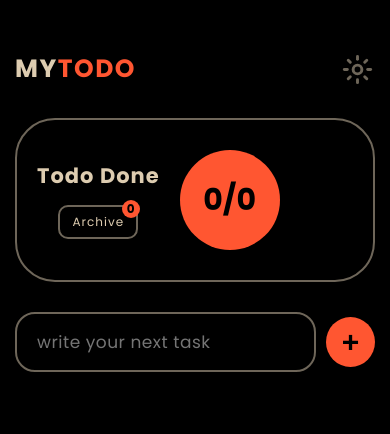
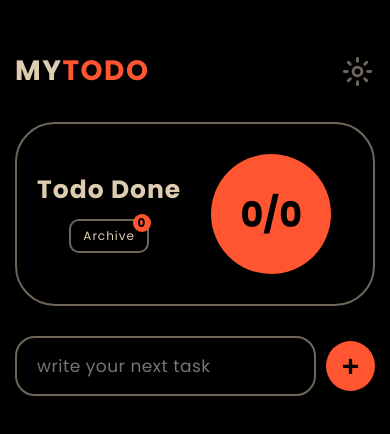
Before and after one commit to ToniKova/MyTodo, a plain HTML site: page index.html in a window 390 px wide. Drawn offline with Linux system fonts and the light colour scheme.

Commit message:
commit-3

```diff
--- a/style.css
+++ b/style.css
@@ -384,11 +384,9 @@ body {
   .todo__info-title {
     font-size: 25px;
   }
+
   .todo__counter-wait, .todo__counter-done, .todo__counter-slesh {
     font-size: 35px;
-  }
-  .header__title {
-    font-size: 25px;
   }
 }
 @media(max-width: 450px) {
@@ -397,7 +395,7 @@ body {
   }
   .todo__wrapper-info {
     /* flex-direction: column; */
-    gap: 20px;
+    gap: 30px;
   }
   .todo__wrapper-input {
     padding: 0px;
@@ -408,14 +406,4 @@ body {
   .todo__wrapper-title {
     text-align: center;
   }
-  .todo__task-counter {
-    width: 100px;
-    height: 100px;
-  }
-  .todo__counter-wait, .todo__counter-done, .todo__counter-slesh {
-    font-size: 30px;
-  }
-  .todo__info-title {
-    font-size: 21px;
-  }
 }
```
